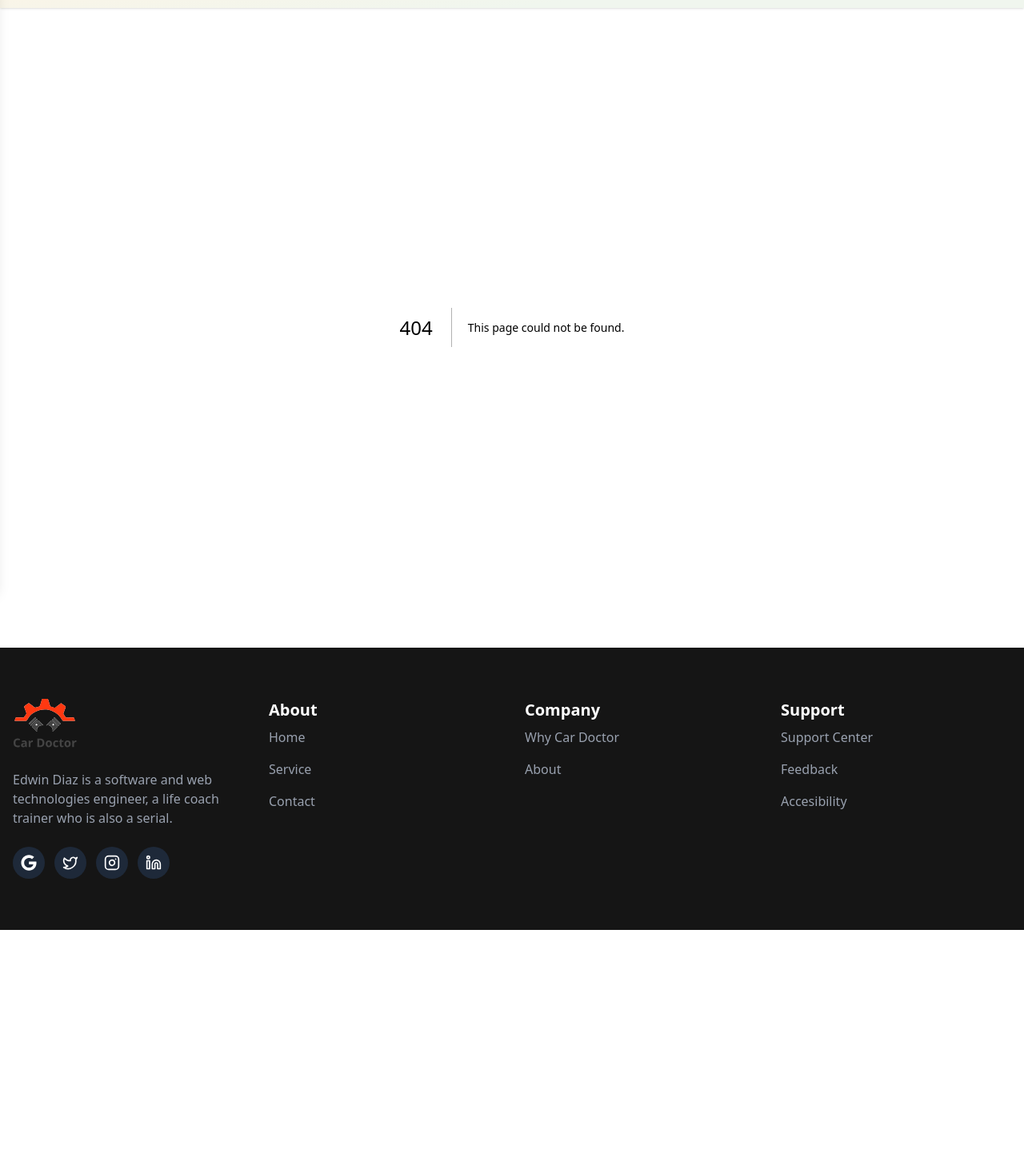
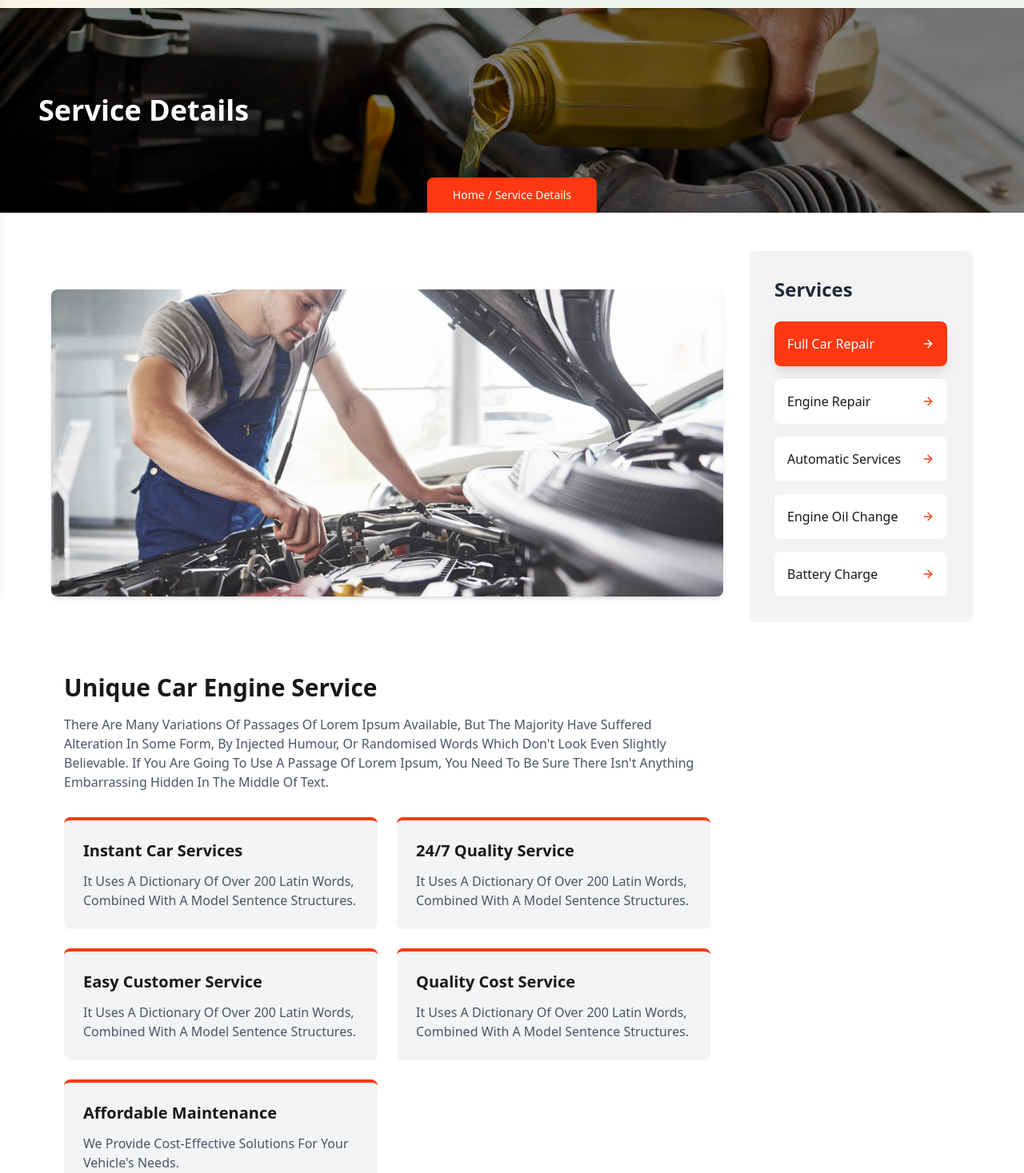
Before and after one commit to parvej-shah/car-doctor, a Next.js app in the folder car-doctor/: page /services in a window 1280 px wide. Before the commit this address had no page. Shown: the part 63-1530 px from the top of the page at 80% size. Before the commit the page ends 1226 px from the top, so only its background shows below. Built offline with nearby package versions, Linux system fonts and the light colour scheme.

Commit message:
Add service components and layout; implement AutoRepairServices, ServiceHeader, Services, and UniqueCarEngineService; update page structure for services section

```diff
--- a/car-doctor/src/app/layout.js
+++ b/car-doctor/src/app/layout.js
@@ -20,13 +20,14 @@ export const metadata = {
 
 export default function RootLayout({ children }) {
   return (
-    <html lang="en">
+    <html lang="en" data-theme="light">
       <body
         className={`${geistSans.variable} ${geistMono.variable} antialiased`}
       >
         <Navbar />
         {children}
         <Footer />
+        <div className="footer-note">© 2023 Car Doctor. All rights reserved.</div>
       </body>
     </html>
   );
--- /dev/null
+++ b/car-doctor/src/app/services/_components/AutoRepairServices .jsx
@@ -0,0 +1,22 @@
+"use client";
+import Image from 'next/image';
+
+const AutoRepairServices = () => {
+
+
+  return (
+    <section className="w-full gap-8 max-w-6xl mx-auto my-12 bg-white">
+      {/* Left Section - Image */}
+      <div className="w-full h-64 md:h-96 relative">
+        <Image
+          src="/assets/images/services/2.jpg"
+          alt="Car Polishing Service"
+          fill
+          className="object-cover rounded-lg shadow-md"
+        />
+      </div>
+    </section>
+  );
+};
+
+export default AutoRepairServices;
--- /dev/null
+++ b/car-doctor/src/app/services/_components/ServiceHeader.jsx
@@ -0,0 +1,39 @@
+import Image from 'next/image';
+import React from 'react';
+
+export default function ServiceHeader() {
+  return (
+    <div className="relative w-full">
+      {/* Background image with overlay */}
+      <div className="relative h-64 overflow-hidden">
+        {/* Dark overlay for better text readability */}
+        <div className="absolute inset-0 bg-black opacity-50"></div>
+
+        {/* We'll use a placeholder here - in a real implementation you'd use your actual image */}
+        <Image
+          src="/assets/images/services/1.jpg" // Replace with your image path
+          alt="Mechanic working on engine"
+          className="w-full h-full object-cover"
+          width={1200}
+          height={400}
+        />
+
+        {/* Header text positioned over the image */}
+        <div className="absolute inset-0 flex items-center justify-start px-12">
+          <h1 className="text-4xl font-bold text-white">Service Details</h1>
+        </div>
+      </div>
+
+      {/* Navigation breadcrumb - now positioned at the bottom middle */}
+      <div className="absolute bottom-0 left-1/2 transform -translate-x-1/2">
+        <div className="bg-primary-bg text-white py-3 px-8 rounded-t-lg">
+          <nav className="text-sm">
+            <span>Home</span>
+            <span className="mx-1">/</span>
+            <span>Service Details</span>
+          </nav>
+        </div>
+      </div>
+    </div>
+  );
+}
--- /dev/null
+++ b/car-doctor/src/app/services/_components/Services.jsx
@@ -0,0 +1,38 @@
+"use client";
+import { useState } from 'react';
+import { FiArrowRight } from 'react-icons/fi';
+export default function Services(){
+      const [activeService, setActiveService] = useState('full-car-repair');
+
+      const services = [
+        { id: 'full-car-repair', name: 'Full Car Repair' },
+        { id: 'engine-repair', name: 'Engine Repair' },
+        { id: 'automatic-services', name: 'Automatic Services' },
+        { id: 'engine-oil-change', name: 'Engine Oil Change' },
+        { id: 'battery-charge', name: 'Battery Charge' }
+      ];
+    return (
+      <div className="w-full p-8 bg-secondary-bg rounded-lg">
+        <h2 className="text-2xl font-bold mb-6 text-gray-800">Services</h2>
+
+        <div className="space-y-4">
+            {services.map((service) => (
+            <div
+                key={service.id}
+                className={`flex group justify-between items-center p-4 rounded-lg transition-all duration-200 cursor-pointer ${
+                activeService === service.id
+                    ? 'bg-primary-bg text-white shadow-lg'
+                    : 'bg-white hover:bg-primary-bg hover:text-white '
+                }`}
+                onClick={() => setActiveService(service.id)}
+            >
+                <span className="font-medium group group-hover:text-white">{service.name}</span>
+                <FiArrowRight className={`${
+                activeService === service.id ? 'text-white' : 'text-primary-bg'
+                }`} />
+            </div>
+            ))}
+        </div>
+    </div>
+    );
+};
--- /dev/null
+++ b/car-doctor/src/app/services/_components/UniqueCarEngineService.jsx
@@ -0,0 +1,56 @@
+import React from 'react';
+
+const UniqueCarEngineService = () => {
+  const services = [
+    {
+      title: "Instant Car Services",
+      description: "It Uses A Dictionary Of Over 200 Latin Words, Combined With A Model Sentence Structures."
+    },
+    {
+      title: "24/7 Quality Service",
+      description: "It Uses A Dictionary Of Over 200 Latin Words, Combined With A Model Sentence Structures."
+    },
+    {
+      title: "Easy Customer Service",
+      description: "It Uses A Dictionary Of Over 200 Latin Words, Combined With A Model Sentence Structures."
+    },
+    {
+      title: "Quality Cost Service",
+      description: "It Uses A Dictionary Of Over 200 Latin Words, Combined With A Model Sentence Structures."
+    },
+    {
+      title: "Affordable Maintenance",
+      description: "We Provide Cost-Effective Solutions For Your Vehicle's Needs."
+    }
+  ];
+
+  const placeholderText = "There Are Many Variations Of Passages Of Lorem Ipsum Available, But The Majority Have Suffered Alteration In Some Form, By Injected Humour, Or Randomised Words Which Don't Look Even Slightly Believable. If You Are Going To Use A Passage Of Lorem Ipsum, You Need To Be Sure There Isn't Anything Embarrassing Hidden In The Middle Of Text.";
+
+  return (
+    <section className="max-w-6xl mx-auto px-4 py-12">
+      <h1 className="text-3xl font-bold mb-4">Unique Car Engine Service</h1>
+
+      <p className="text-gray-600 mb-8">
+        {placeholderText}
+      </p>
+
+      <div className="grid grid-cols-1 md:grid-cols-2 gap-6">
+        {services.map((service, index) => (
+          <div
+            key={index}
+            className="bg-gray-100 p-6 rounded-lg border-t-4 border-primary-bg hover:shadow-md transition-shadow"
+          >
+            <h3 className="text-xl font-semibold mb-3">{service.title}</h3>
+            <p className="text-gray-600">{service.description}</p>
+          </div>
+        ))}
+      </div>
+
+      <p className="text-gray-600 mt-8">
+        {placeholderText}
+      </p>
+    </section>
+  );
+};
+
+export default UniqueCarEngineService;
--- /dev/null
+++ b/car-doctor/src/app/services/page.jsx
@@ -0,0 +1,21 @@
+import AutoRepairServices from "./_components/AutoRepairServices ";
+import ServiceHeader from "./_components/ServiceHeader";
+import Services from "./_components/Services";
+import UniqueCarEngineService from "./_components/UniqueCarEngineService";
+
+export default function Page() {
+  return (
+    <div>
+     <ServiceHeader />
+     <div className="flex flex-col md:flex-row w-full gap-8 max-w-6xl mx-auto my-12 bg-white">
+        <div className="w-full md:w-3/4">
+            <AutoRepairServices />
+            <UniqueCarEngineService/>
+        </div>
+        <div className="w-full md:w-1/4 ">
+            <Services />
+        </div>
+     </div>
+    </div>
+  );
+}
```
